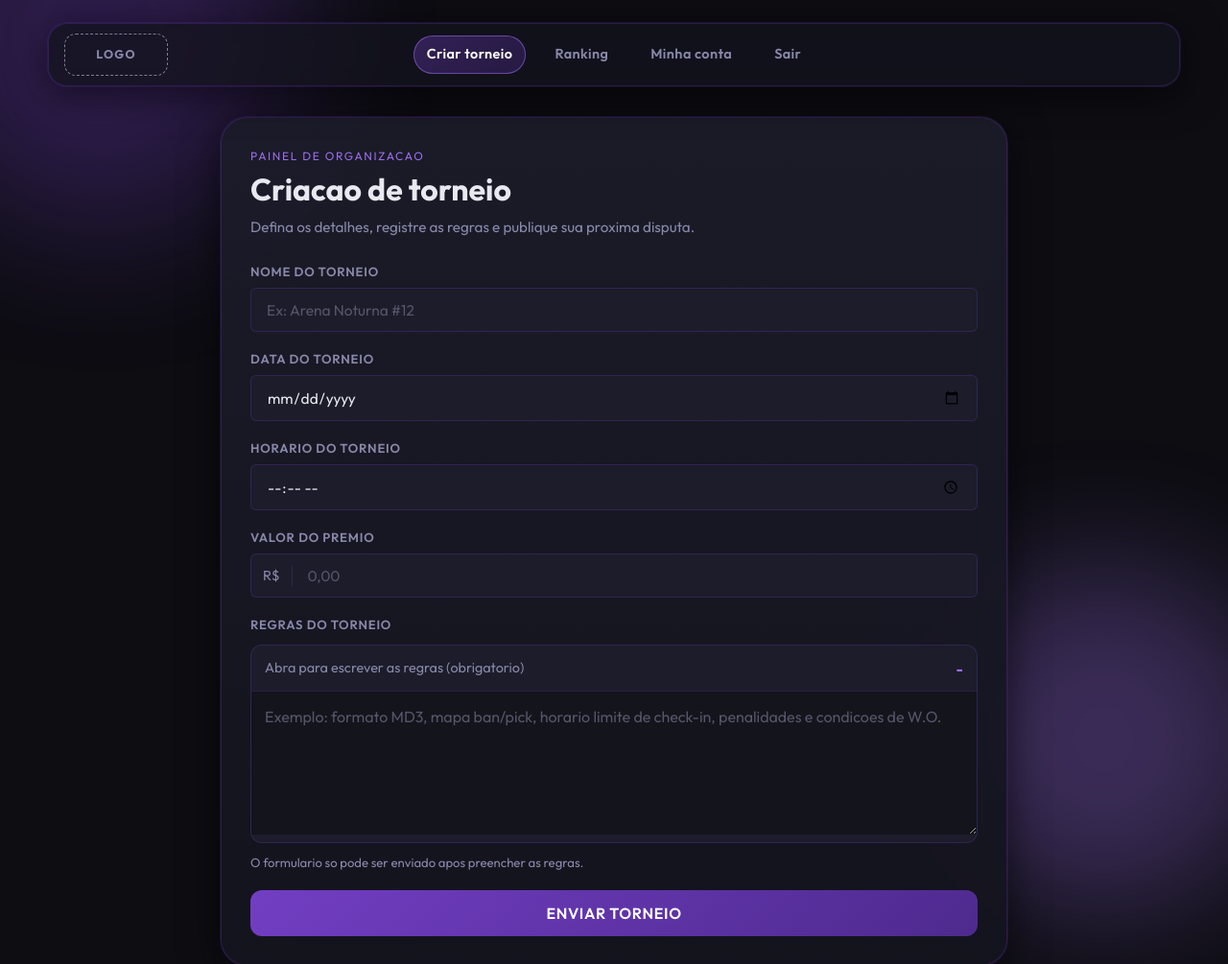
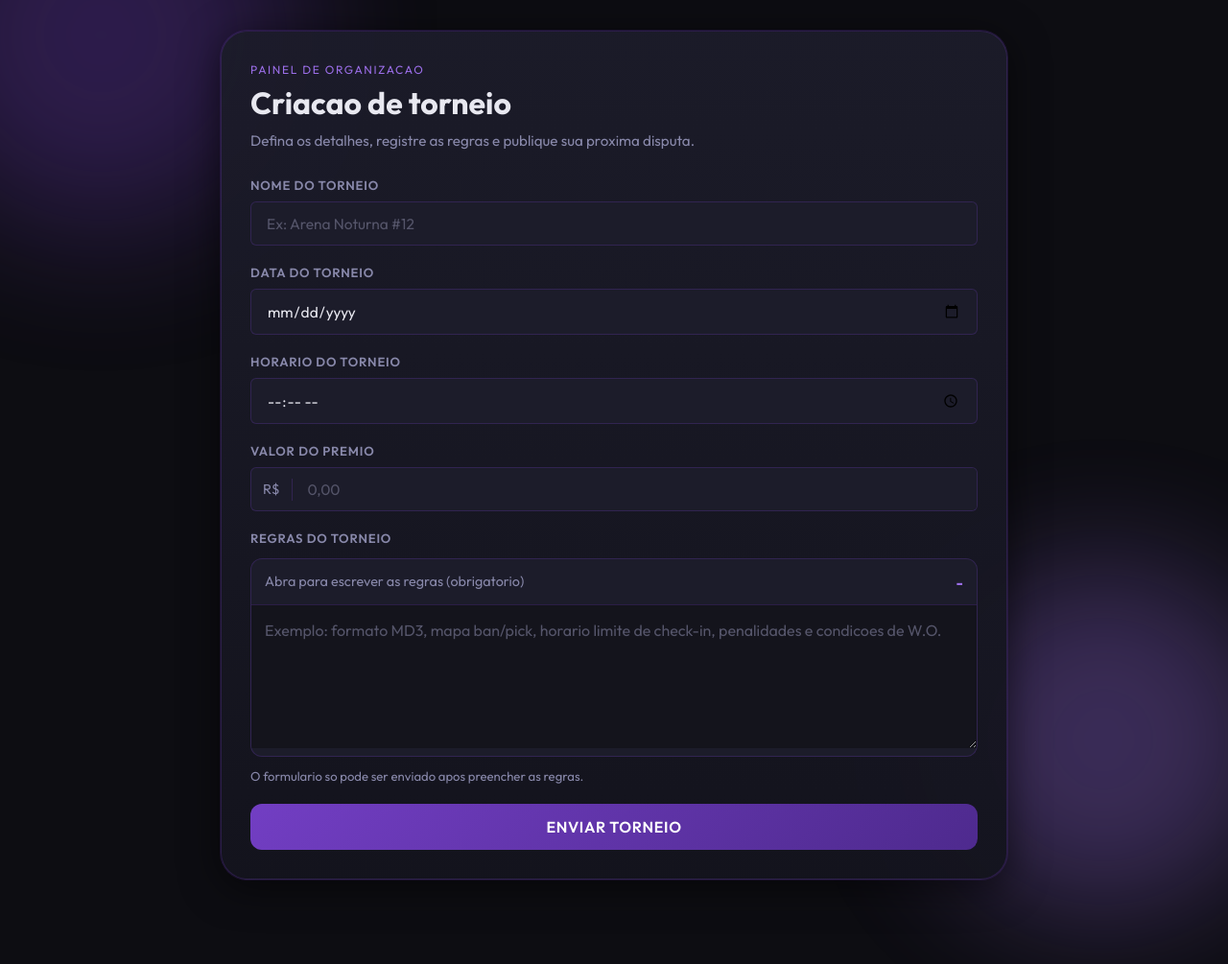
Before and after one commit to RafaelTejima/pi_uc3, a plain HTML site: page criar-torneio.html in a window 1280 px wide. Shown: the top 1005 px of the page at 96% size. After the commit the page ends 977 px from the top, so only its background shows below. Drawn offline with Linux system fonts and the light colour scheme.

Commit message:
criar-torneio-v3

```diff
--- a/criar-torneio.html
+++ b/criar-torneio.html
@@ -17,19 +17,6 @@
 <body>
   <div class="ambient-shape shape-a" aria-hidden="true"></div>
   <div class="ambient-shape shape-b" aria-hidden="true"></div>
-
-  <header class="topbar">
-    <a href="#" class="logo-placeholder" aria-label="Logo da plataforma">LOGO</a>
-
-    <nav class="main-nav" aria-label="Navegacao principal">
-      <a href="#" class="active">Criar torneio</a>
-      <a href="#">Ranking</a>
-      <a href="#">Minha conta</a>
-      <a href="#">Sair</a>
-    </nav>
-
-    <div class="topbar-spacer" aria-hidden="true"></div>
-  </header>
 
   <main class="page-wrapper">
     <section class="tournament-card" role="main" aria-labelledby="titulo-criacao">
```
